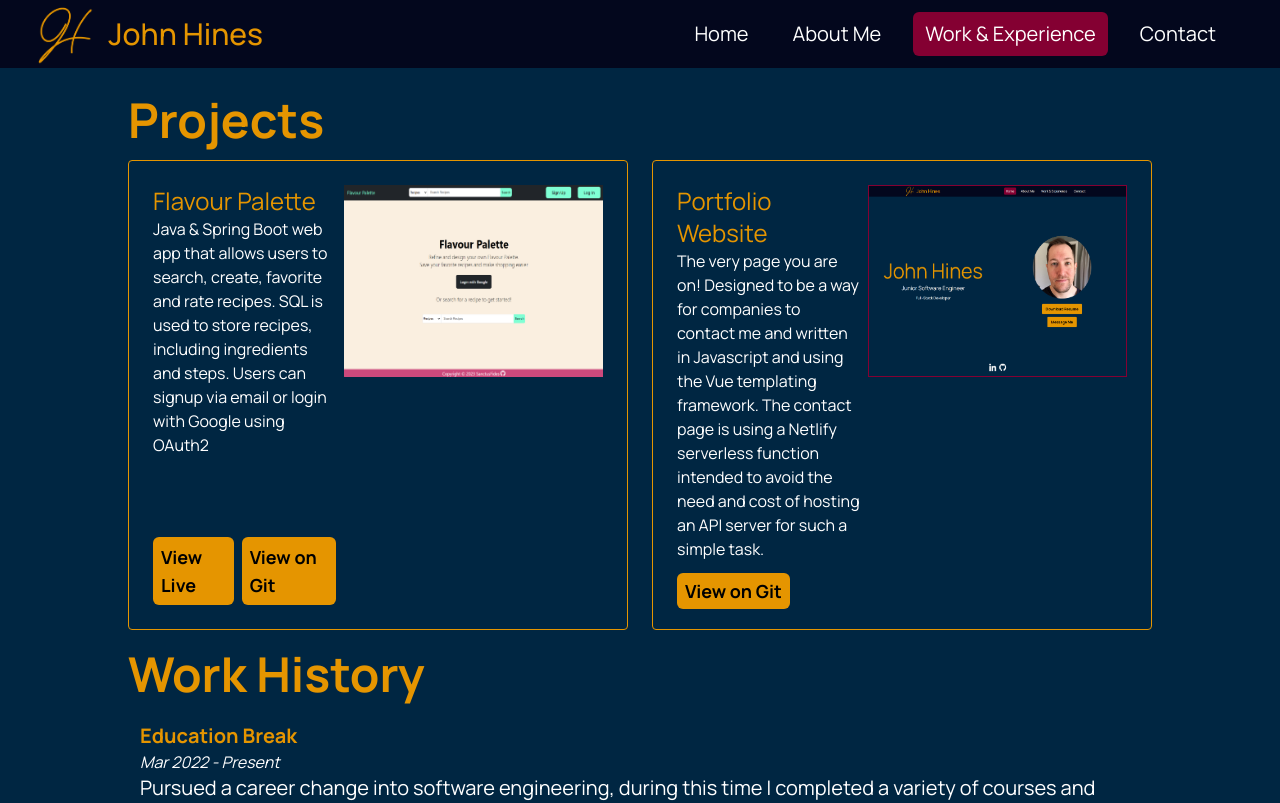
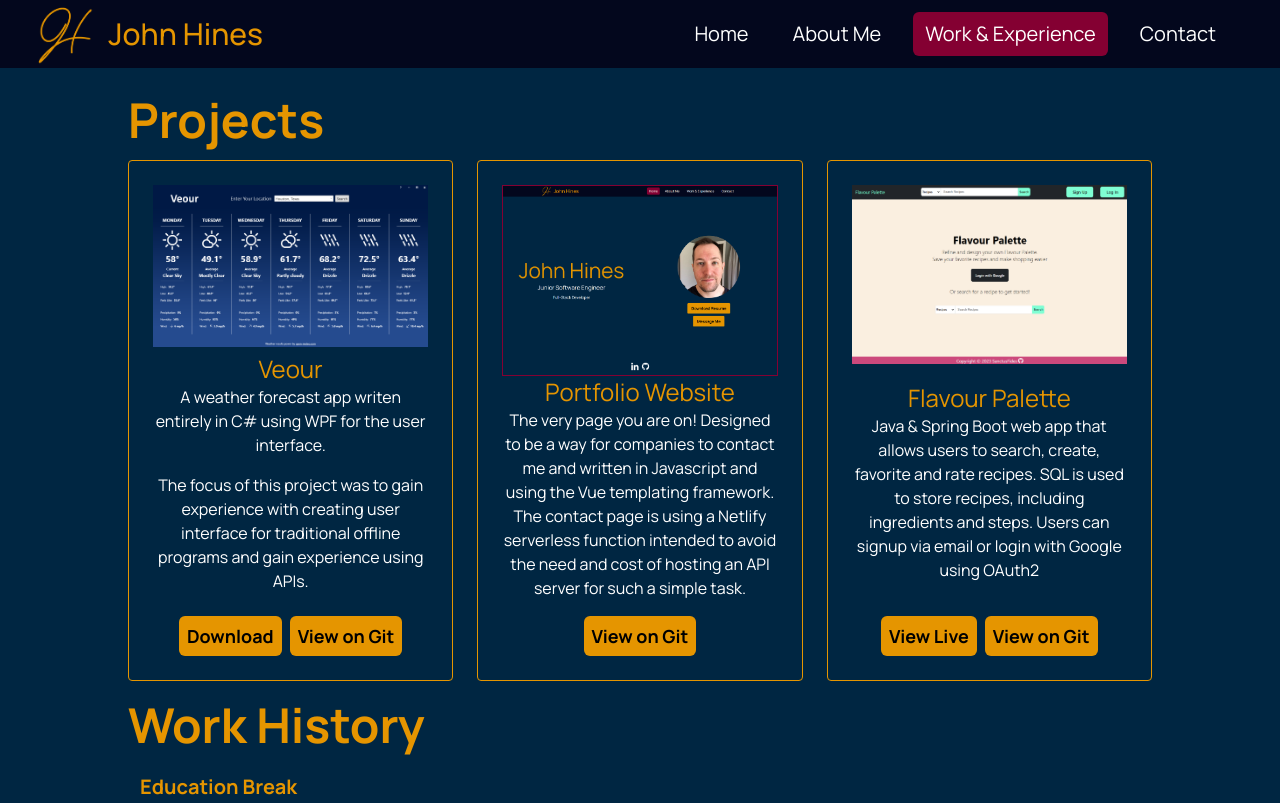
Before and after one commit to SanctusFides/portfolio, a Vue app: page /experience in a window 1280 px wide. Shown: the top 803 px of the page. Built offline with nearby package versions, Linux system fonts and the light colour scheme.

Commit message:
Added Veour to the Projects page and some minor clean up work

```diff
--- a/src/components/FlavourAppBox.vue
+++ b/src/components/FlavourAppBox.vue
@@ -7,19 +7,19 @@
   <div class="flex flex-col gap-4 md:flex-row md:gap-2 text-center md:text-left md:justify-between basis-1/2
               text-xl border-1 border-jyellow rounded p-6 transition-colors duration-300 hover:bg-jdarkblue">
     <div class="flex flex-col justify-between">
+      <div class="flex justify-center">
+        <img class="max-h-48 min-w-[259px]" :src="flavour" alt="flavour palette web app thumbnail">
+      </div>
       <div>
-        <h3 class="text-jyellow text-2xl"> Flavour Palette </h3>
-        <p class="text-base mb-4">Java & Spring Boot web app that allows users to search, create, favorite and rate recipes.
+        <h3 class="text-jyellow text-2xl text-center"> Flavour Palette </h3>
+        <p class="text-base mb-4 text-center">Java & Spring Boot web app that allows users to search, create, favorite and rate recipes.
           SQL is used to store recipes, including ingredients and steps.
           Users can signup via email or login with Google using OAuth2</p>
       </div>
-      <div class="flex justify-center md:justify-normal gap-2">
+      <div class="flex justify-center gap-2">
         <ViewButton title="Live" url="https://flavour-palette.fly.dev/"/>
         <ViewButton title="on Git" url="https://github.com/SanctusFides/Flavour-Palette-Public"/>
       </div>
     </div>
-    <div class="flex justify-center md:justify-normal">
-      <img class="max-h-48 min-w-[259px]" :src="flavour" alt="flavour palette web app thumbnail">
-    </div>
   </div>
 </template>
--- a/src/components/PortfolioAppBox.vue
+++ b/src/components/PortfolioAppBox.vue
@@ -7,19 +7,19 @@
   <div class="flex flex-col gap-4 md:flex-row md:gap-2 text-center md:text-left md:justify-between basis-1/2
               text-xl border-1 border-jyellow rounded p-6 transition-colors duration-300 hover:bg-jdarkblue">
     <div class="flex flex-col justify-between">
+      <div class="flex justify-center">
+        <img class="max-h-48 min-w-[259px] border-1 border-jclaret" :src="portfolio" alt="portfolio website homepage thumbnail">
+      </div>
       <div>
-        <h3 class="text-jyellow text-2xl"> Portfolio Website </h3>
-        <p class="text-base mb-4">The very page you are on! Designed to be a way for companies to contact me and written in Javascript and
+        <h3 class="text-jyellow text-2xl text-center"> Portfolio Website </h3>
+        <p class="text-base mb-4 text-center">The very page you are on! Designed to be a way for companies to contact me and written in Javascript and
           using the Vue templating framework. The contact page is using a Netlify serverless function intended to avoid the need and cost of hosting
           an API server for such a simple task.
         </p>
       </div>
-      <div>
+      <div class="flex justify-center gap-2">
         <ViewButton title="on Git" url="https://github.com/SanctusFides/portfolio"/>
       </div>
     </div>
-    <div class="flex justify-center md:justify-normal">
-      <img class="max-h-48 min-w-[259px] border-1 border-jclaret" :src="portfolio" alt="portfolio website homepage thumbnail">
-    </div>
   </div>
 </template>
--- /dev/null
+++ b/src/components/VeourAppBox.vue
@@ -0,0 +1,29 @@
+<script setup>
+  import veour from '@/assets/img/veour.png';
+  import ViewButton from './ViewButton.vue';
+  import VeourButton from './VeourButton.vue';
+
+</script>
+
+<template>
+  <div class="flex flex-col gap-4 md:flex-row md:gap-2 text-center md:text-left md:justify-between basis-1/2
+              text-xl border-1 border-jyellow rounded p-6 transition-colors duration-300 hover:bg-jdarkblue">
+    <div class="flex flex-col justify-between">
+      <div class="flex justify-center">
+        <img class="max-h-48 min-w-[259px]" :src="veour" alt="flavour palette web app thumbnail">
+      </div>
+      <div>
+        <h3 class="text-jyellow text-2xl text-center"> Veour </h3>
+        <p class="text-base mb-4 text-center">A weather forecast app writen entirely in C# using WPF for the user interface.</p>
+        <p class="text-base mb-4 text-center">
+          The focus of this project was to gain experience with creating user interface for traditional offline programs and gain
+          experience using APIs.
+        </p>
+      </div>
+      <div class="flex justify-center gap-2">
+        <VeourButton/>
+        <ViewButton title="on Git" url="https://github.com/SanctusFides/VeourC"/>
+      </div>
+    </div>
+  </div>
+</template>
--- /dev/null
+++ b/src/components/VeourButton.vue
@@ -0,0 +1,14 @@
+<script setup>
+  defineProps({
+    title: String,
+    url: String
+  })
+</script>
+
+<template>
+
+      <button @click="downloadVeour()" class="bg-jyellow hover:bg-jclaret rounded-md py-[6px] px-[8px]
+                          text-black hover:text-white text-lg font-bold">
+        Download
+      </button>
+</template>
--- a/src/views/ExperienceView.vue
+++ b/src/views/ExperienceView.vue
@@ -1,6 +1,7 @@
 <script setup>
   import Navbar from '../components/Navbar.vue';
   import Footer from '../components/Footer.vue';
+  import VeourAppBox from '../components/VeourAppBox.vue';
   import FlavourAppBox from '../components/FlavourAppBox.vue';
   import PortfolioAppBox from '../components/PortfolioAppBox.vue'
 </script>
@@ -13,8 +14,9 @@
       <div class="flex flex-col pt-4 w-full lg:h-full px-4 lg:px-32 mx-auto @3xl:max-w-3/4 @8xl:max-w-2/4">
         <h1 class="text-5xl lg:text-5xl text-jyellow font-bold mb-4">Projects</h1>
         <div class="flex flex-col xl:flex-row gap-6">
+          <VeourAppBox />
+          <PortfolioAppBox />
           <FlavourAppBox />
-          <PortfolioAppBox />
         </div>
         <div class="flex flex-col gap-3 lg:gap-6 py-5">
           <h1 class="text-5xl lg:text-5xl text-jyellow font-bold">Work History</h1>
```
Also changed, not shown: src/assets/img/veour.png (added).
